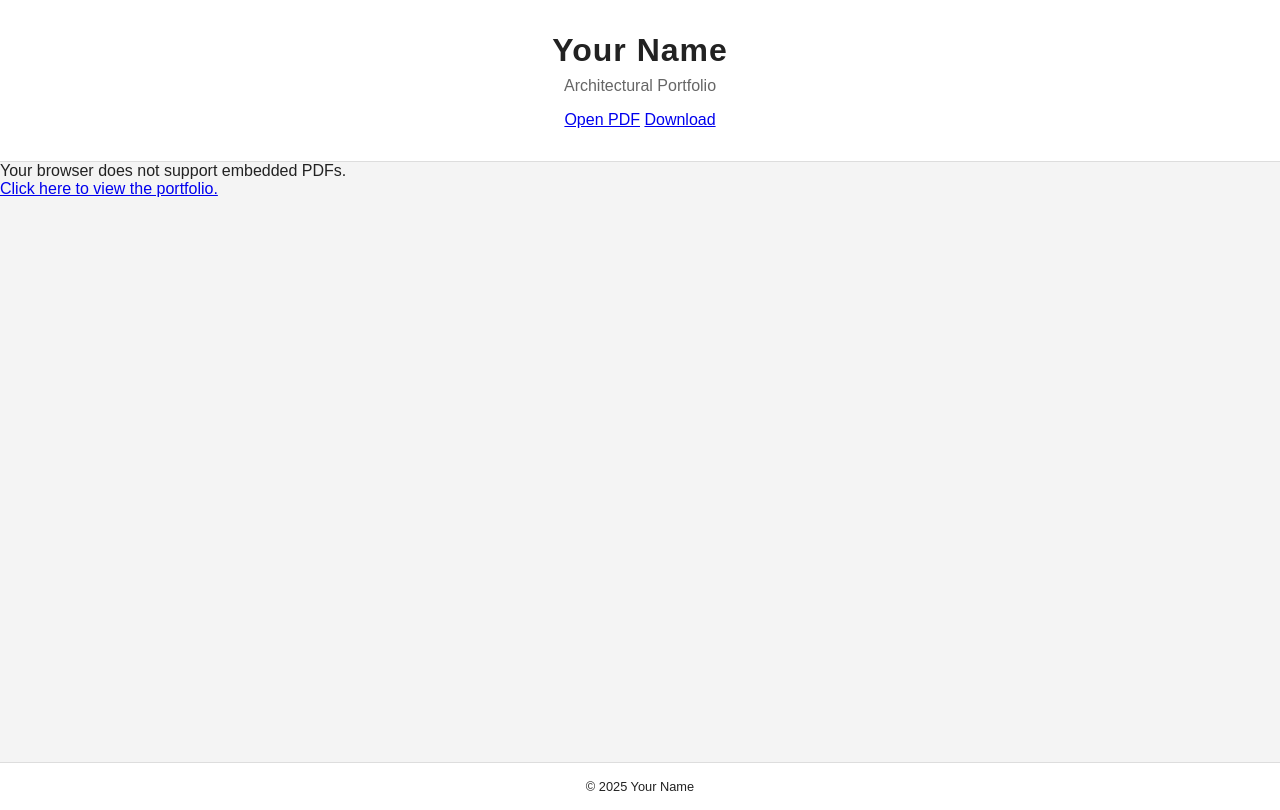
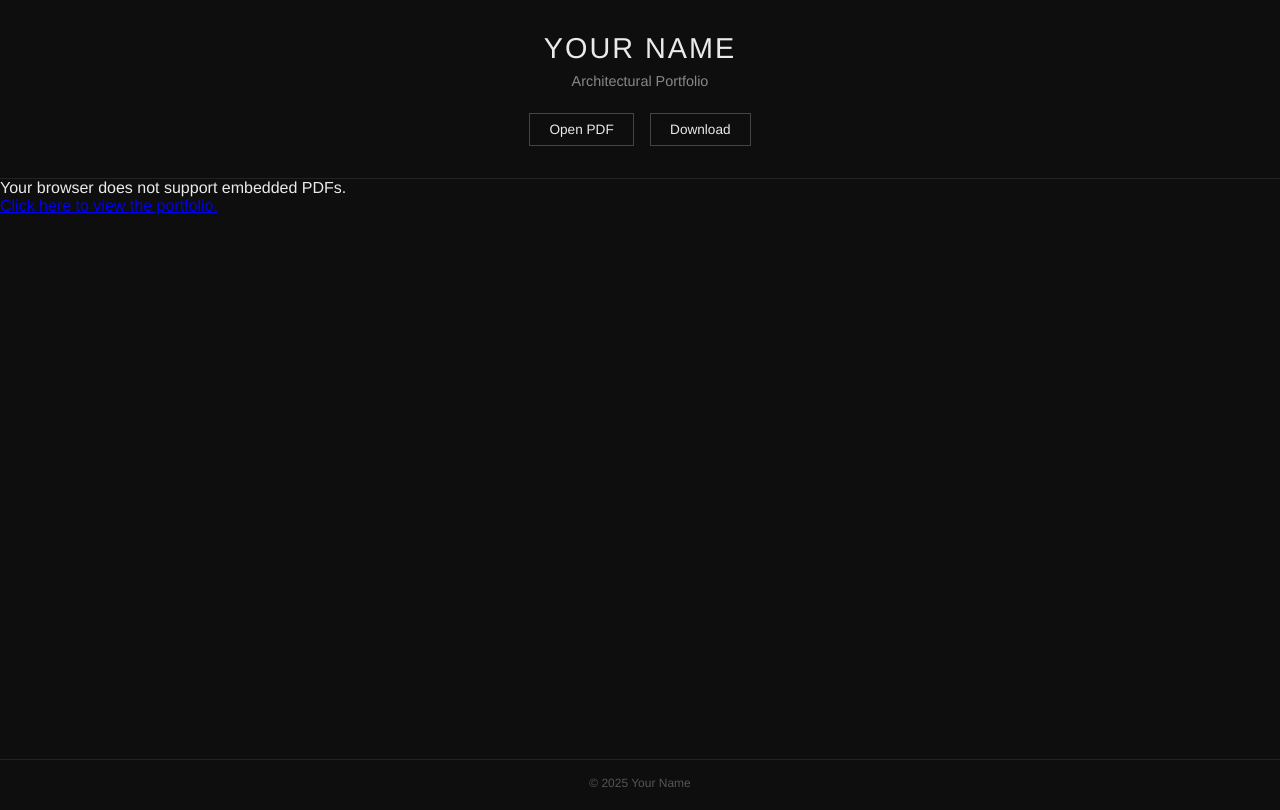
Before and after one commit to blankassassin/JACMArchitecturalPortfolio, a plain HTML site: page index.html in a window 1280 px wide. Drawn offline with Linux system fonts and the light colour scheme.

Commit message:
Revise styles for dark theme and layout adjustments

```diff
--- a/style.css
+++ b/style.css
@@ -1,59 +1,86 @@
+/* Reset */
 * {
     margin: 0;
     padding: 0;
     box-sizing: border-box;
-    font-family: Arial, Helvetica, sans-serif;
+    font-family: Helvetica, Arial, sans-serif;
 }
 
+/* Base */
 body {
-    background: #f4f4f4;
-    color: #222;
+    background: #0e0e0e;
+    color: #eaeaea;
 }
 
+/* Header */
 header {
+    padding: 2rem 1.5rem;
     text-align: center;
-    padding: 2rem;
-    background: white;
-    border-bottom: 1px solid #ddd;
+    border-bottom: 1px solid #222;
 }
 
 header h1 {
-    font-size: 2rem;
-    letter-spacing: 1px;
+    font-size: 1.8rem;
+    font-weight: 400;
+    letter-spacing: 2px;
+    text-transform: uppercase;
 }
 
 header p {
-    margin: 0.5rem 0 1rem;
-    color: #666;
+    margin-top: 0.5rem;
+    color: #888;
+    font-size: 0.9rem;
 }
 
-.download-btn {
-    text-decoration: none;
-    padding: 0.6rem 1.2rem;
-    border: 1px solid #222;
-    color: #222;
-    transition: 0.3s;
+/* Buttons */
+.actions {
+    margin-top: 1.5rem;
+    display: flex;
+    justify-content: center;
+    gap: 1rem;
 }
 
-.download-btn:hover {
-    background: #222;
-    color: white;
+.actions a {
+    text-decoration: none;
+    color: #eaeaea;
+    border: 1px solid #444;
+    padding: 0.5rem 1.2rem;
+    font-size: 0.85rem;
+    transition: all 0.3s ease;
 }
 
-main {
-    height: calc(100vh - 200px);
+.actions a:hover {
+    background: #eaeaea;
+    color: #0e0e0e;
 }
 
-iframe {
+/* Main PDF viewer */
+main {
+    height: calc(100vh - 220px);
+}
+
+object {
     width: 100%;
     height: 100%;
     border: none;
 }
 
+/* Footer */
 footer {
     text-align: center;
     padding: 1rem;
-    font-size: 0.8rem;
-    background: white;
-    border-top: 1px solid #ddd;
+    font-size: 0.75rem;
+    color: #555;
+    border-top: 1px solid #222;
 }
+
+/* Mobile tweaks */
+@media (max-width: 768px) {
+    header h1 {
+        font-size: 1.4rem;
+    }
+
+    main {
+        height: calc(100vh - 260px);
+    }
+}
```
